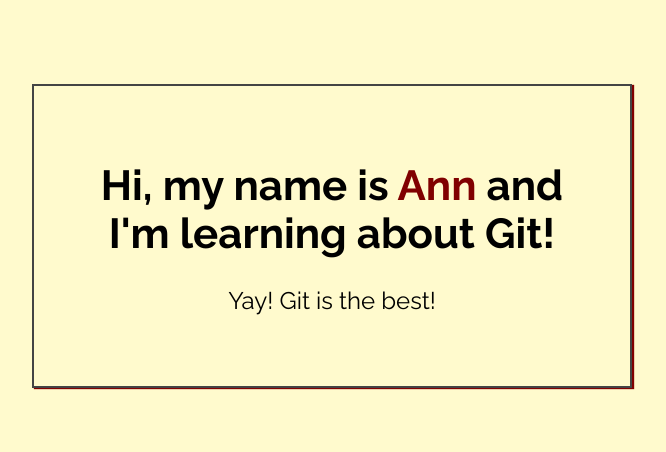
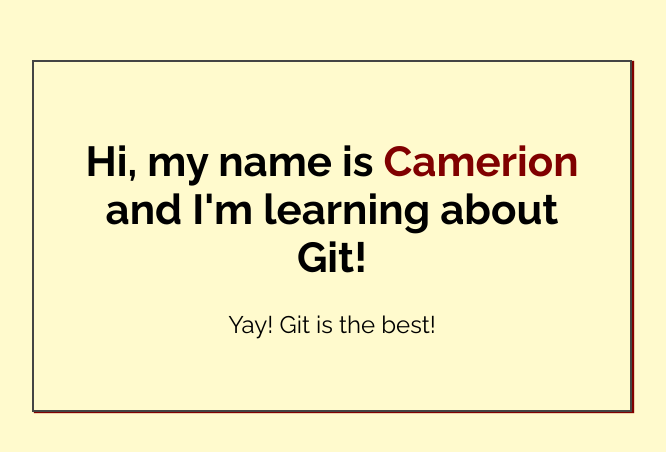
Before and after one commit to camerion/repo-by-camerion, a plain HTML site: page index.html in a window 1280 px wide. Shown: the part 164-616 px from the top of the page, without its empty margins (308-974 px from the left). Drawn offline with Linux system fonts and the light colour scheme.

Commit message:
Added name to index.html

```diff
--- a/index.html
+++ b/index.html
@@ -14,7 +14,7 @@
 <body>
 
     <div class="greeting">
-        <h1>Hi, my name is <span class="highlight">Ann</span> and I'm learning about Git! </h1>
+        <h1>Hi, my name is <span class="highlight">Camerion</span> and I'm learning about Git! </h1>
 
         <p>Yay! Git is the best!</p>
     </div>
```
